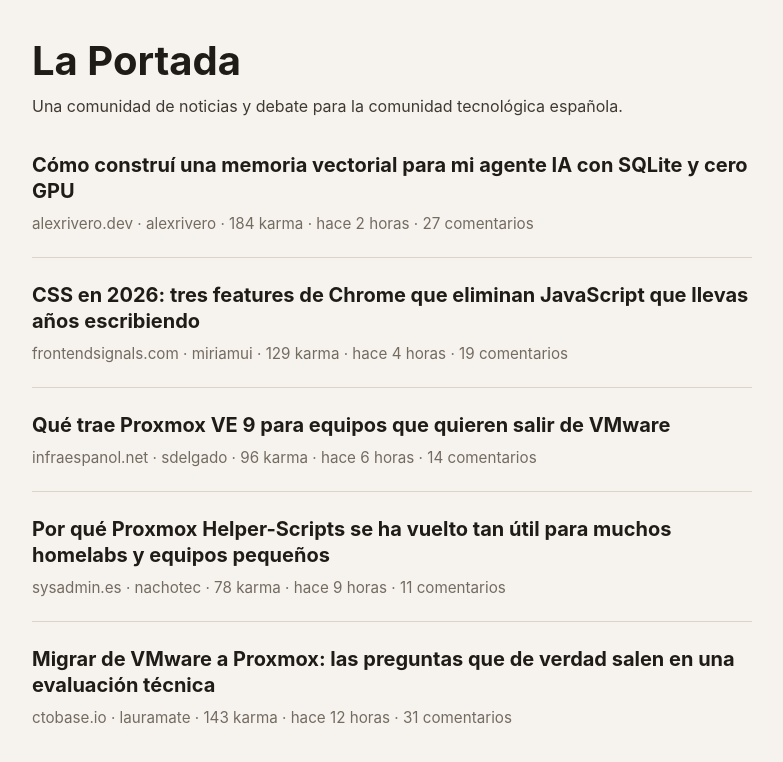
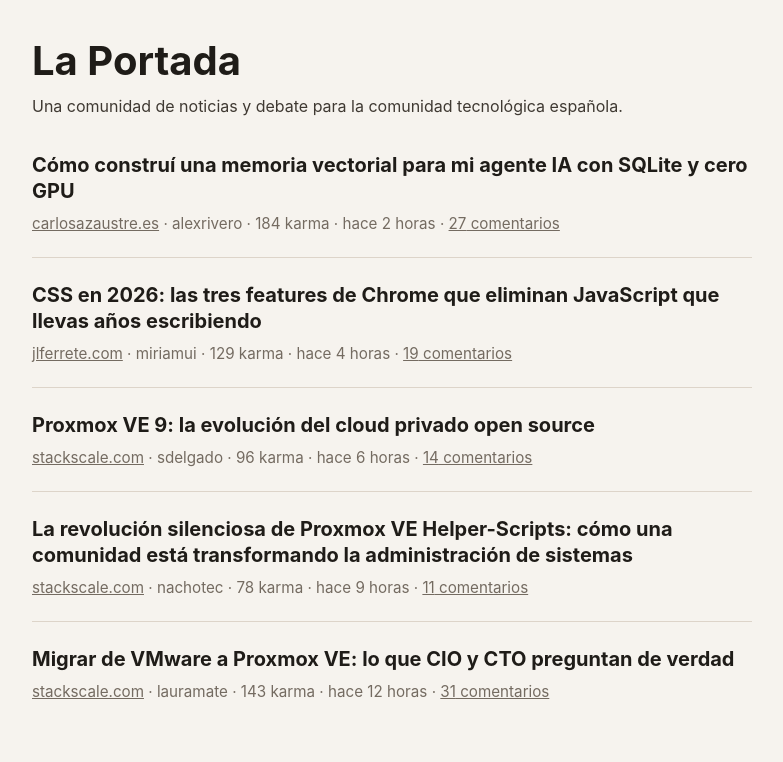
Before and after one commit to avanoldenbarneveld/discussion-platform, a React (Vite) app: page / in a window 1280 px wide. Shown: the top 762 px of the page, without its empty margins (248-1031 px from the left). Built offline with nearby package versions, Linux system fonts and the light colour scheme; the HTML template or start-up script is replaced by a standard one.

Commit message:
feat: update post links and enhance styling for post titles and metadata

```diff
--- a/src/App.jsx
+++ b/src/App.jsx
@@ -13,10 +13,17 @@
 
         {posts.map((post) => (
           <article key={post.id} className="post-item">
-            <h3 className="post-title">{post.title}</h3>
+            <h3 className="post-title">
+              <a href={post.url} target="_blank" rel="noreferrer">
+                {post.title}
+              </a>
+            </h3>
             <p className="post-meta">
-              {post.source} · {post.author} · {post.karma} karma · {post.timeAgo} ·{' '}
-              {post.commentCount} comentarios
+              <a href={post.url} target="_blank" rel="noreferrer">
+                {post.source}
+              </a>{' '}
+              · {post.author} · {post.karma} karma · {post.timeAgo} ·{' '}
+              <a href={`/p/${post.id}`}>{post.commentCount} comentarios</a>
             </p>
           </article>
         ))}
--- a/src/app.css
+++ b/src/app.css
@@ -49,6 +49,20 @@
   line-height: 1.3;
 }
 
+.post-title a,
+.post-meta a {
+  color: inherit;
+}
+
+.post-title a {
+  text-decoration: none;
+}
+
+.post-title a:hover,
+.post-meta a:hover {
+  text-decoration: underline;
+}
+
 .post-context {
   margin: 10px 0 0;
   color: #4d463e;
--- a/src/data/posts.js
+++ b/src/data/posts.js
@@ -2,7 +2,8 @@
   {
     id: 1,
     title: 'Cómo construí una memoria vectorial para mi agente IA con SQLite y cero GPU',
-    source: 'alexrivero.dev',
+    url: 'https://carlosazaustre.es/blog/memoria-vectorial-openclaw-tutorial',
+    source: 'carlosazaustre.es',
     author: 'alexrivero',
     karma: 184,
     timeAgo: 'hace 2 horas',
@@ -12,8 +13,9 @@
   },
   {
     id: 2,
-    title: 'CSS en 2026: tres features de Chrome que eliminan JavaScript que llevas años escribiendo',
-    source: 'frontendsignals.com',
+    title: 'CSS en 2026: las tres features de Chrome que eliminan JavaScript que llevas años escribiendo',
+    url: 'https://jlferrete.com/blog/css-en-2026-las-tres-features-de-chrome-que-eliminan-javascript-que-llevas-anos-escribiendo/',
+    source: 'jlferrete.com',
     author: 'miriamui',
     karma: 129,
     timeAgo: 'hace 4 horas',
@@ -23,8 +25,9 @@
   },
   {
     id: 3,
-    title: 'Qué trae Proxmox VE 9 para equipos que quieren salir de VMware',
-    source: 'infraespanol.net',
+    title: 'Proxmox VE 9: la evolución del cloud privado open source',
+    url: 'https://www.stackscale.com/es/blog/proxmox-ve-9-la-evolucion-del-cloud-privado-open-source/',
+    source: 'stackscale.com',
     author: 'sdelgado',
     karma: 96,
     timeAgo: 'hace 6 horas',
@@ -34,8 +37,9 @@
   },
   {
     id: 4,
-    title: 'Por qué Proxmox Helper-Scripts se ha vuelto tan útil para muchos homelabs y equipos pequeños',
-    source: 'sysadmin.es',
+    title: 'La revolución silenciosa de Proxmox VE Helper-Scripts: cómo una comunidad está transformando la administración de sistemas',
+    url: 'https://www.stackscale.com/es/blog/proxmox-ve-helper-scripts/',
+    source: 'stackscale.com',
     author: 'nachotec',
     karma: 78,
     timeAgo: 'hace 9 horas',
@@ -45,8 +49,9 @@
   },
   {
     id: 5,
-    title: 'Migrar de VMware a Proxmox: las preguntas que de verdad salen en una evaluación técnica',
-    source: 'ctobase.io',
+    title: 'Migrar de VMware a Proxmox VE: lo que CIO y CTO preguntan de verdad',
+    url: 'https://www.stackscale.com/es/blog/migrar-de-vmware-a-proxmox-ve-lo-que-cio-y-cto-preguntan-de-verdad/',
+    source: 'stackscale.com',
     author: 'lauramate',
     karma: 143,
     timeAgo: 'hace 12 horas',
```
